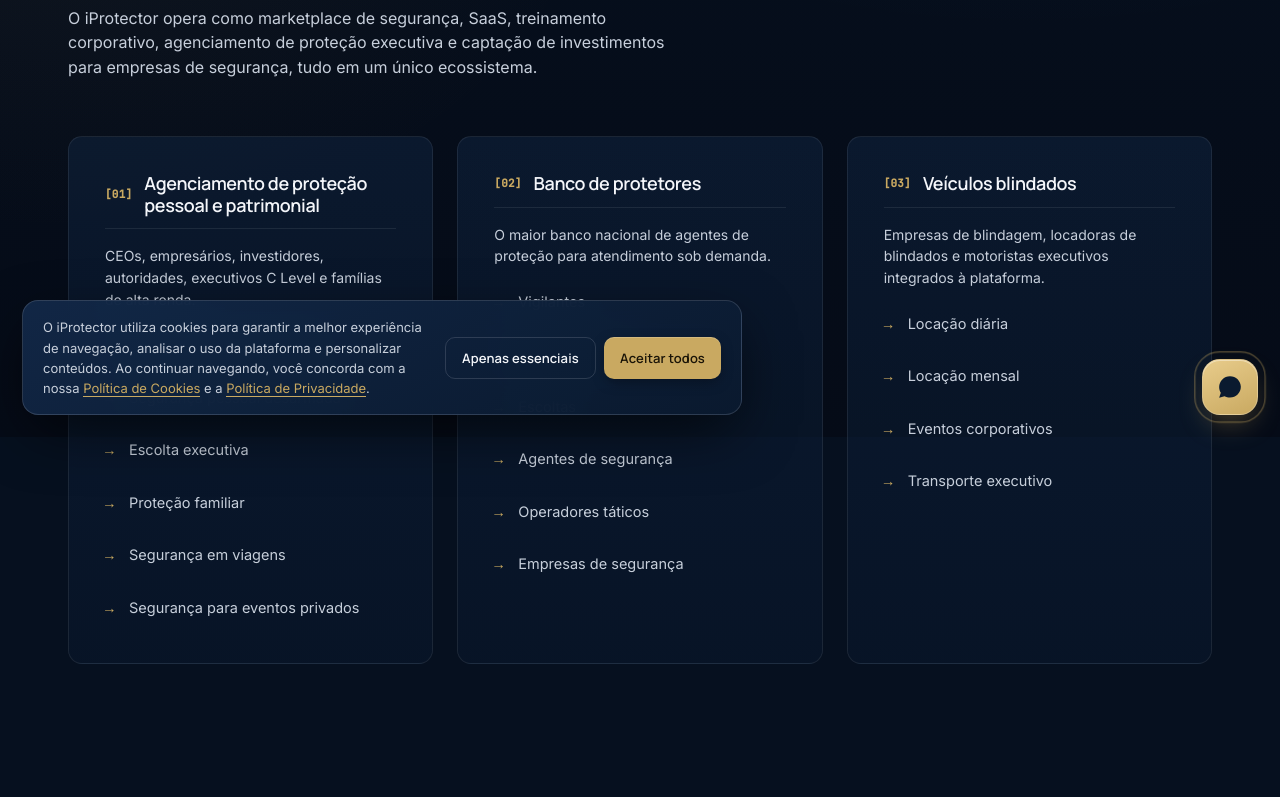
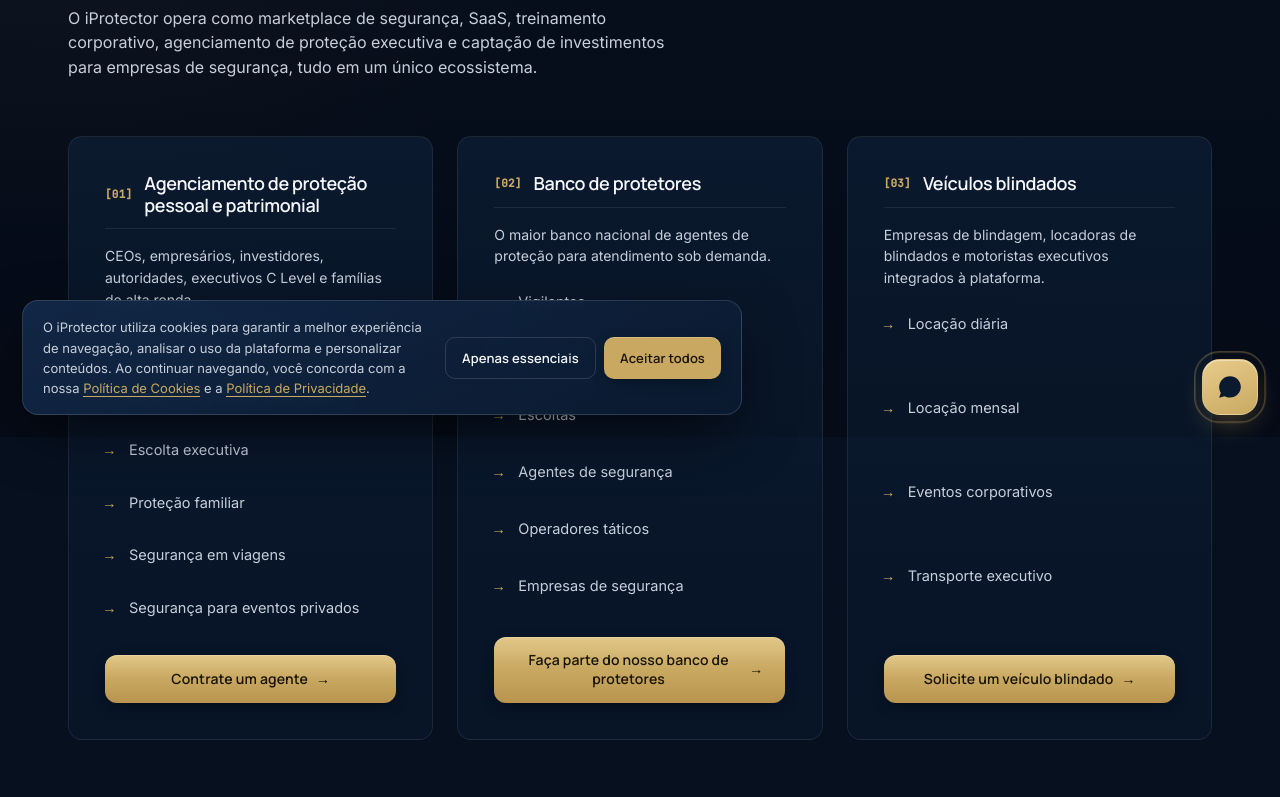
Before and after one commit to adrianokelvio/iProtector-lp, a React (Vite) app: page /solucoes in a window 1280 px wide. Shown: the part 363-1160 px from the top of the page. Built offline with nearby package versions, Linux system fonts and the light colour scheme.

Commit message:
Adiciona botões de contratação nos cards de Soluções.
Cada coluna da seção Serviços ganha CTA dourado com ação de contratar agente, entrar no banco de protetores ou solicitar veículo blindado.

```diff
--- a/src/components/sections/Servicos.tsx
+++ b/src/components/sections/Servicos.tsx
@@ -1,4 +1,9 @@
+import { Arrow } from '../ui/Arrow';
+import { useModals } from '../modals/ModalsContext';
+
 export function Servicos() {
+  const { openClient, openPartner } = useModals();
+
   return (
     <section id="servicos">
       <div className="container">
@@ -33,6 +38,9 @@ export function Servicos() {
               <li>Segurança em viagens</li>
               <li>Segurança para eventos privados</li>
             </ul>
+            <button className="btn btn-primary delivery-col__cta" onClick={openClient}>
+              Contrate um agente <Arrow />
+            </button>
           </div>
           <div className="delivery-col">
             <h3>
@@ -50,6 +58,9 @@ export function Servicos() {
               <li>Operadores táticos</li>
               <li>Empresas de segurança</li>
             </ul>
+            <button className="btn btn-primary delivery-col__cta" onClick={openPartner}>
+              Faça parte do nosso banco de protetores <Arrow />
+            </button>
           </div>
           <div className="delivery-col">
             <h3>
@@ -65,6 +76,9 @@ export function Servicos() {
               <li>Eventos corporativos</li>
               <li>Transporte executivo</li>
             </ul>
+            <button className="btn btn-primary delivery-col__cta" onClick={openClient}>
+              Solicite um veículo blindado <Arrow />
+            </button>
           </div>
         </div>
       </div>
--- a/src/styles/styles.css
+++ b/src/styles/styles.css
@@ -640,6 +640,8 @@ section { padding: clamp(80px, 10vw, 140px) 0; position: relative; }
   border-radius: var(--radius);
   background: rgba(18, 40, 71, 0.35);
   border: 1px solid var(--line);
+  display: flex;
+  flex-direction: column;
 }
 .delivery-col h3 {
   font-size: 20px;
@@ -666,6 +668,30 @@ section { padding: clamp(80px, 10vw, 140px) 0; position: relative; }
   color: var(--gold);
   font-family: var(--mono);
   margin-top: 0px;
+}
+.delivery-col ul { flex: 1; }
+.delivery-col__cta {
+  margin-top: 28px;
+  width: 100%;
+  justify-content: center;
+  white-space: normal;
+  text-align: center;
+  line-height: 1.35;
+  padding: 16px 20px;
+  font-size: 14px;
+  background: linear-gradient(180deg, #E2C88A 0%, var(--gold) 48%, #B8944F 100%);
+  box-shadow:
+    0 10px 36px rgba(201, 169, 97, 0.42),
+    0 0 0 1px rgba(255, 255, 255, 0.12) inset,
+    0 1px 0 rgba(255, 255, 255, 0.28) inset;
+}
+.delivery-col__cta:hover {
+  background: linear-gradient(180deg, #EBD49A 0%, #D6B97A 48%, #C9A961 100%);
+  box-shadow:
+    0 14px 48px rgba(201, 169, 97, 0.55),
+    0 0 24px rgba(201, 169, 97, 0.28),
+    0 0 0 1px rgba(255, 255, 255, 0.16) inset;
+  transform: translateY(-2px);
 }
 @media (max-width: 900px) { .delivery-grid { grid-template-columns: 1fr; } }
 
```
